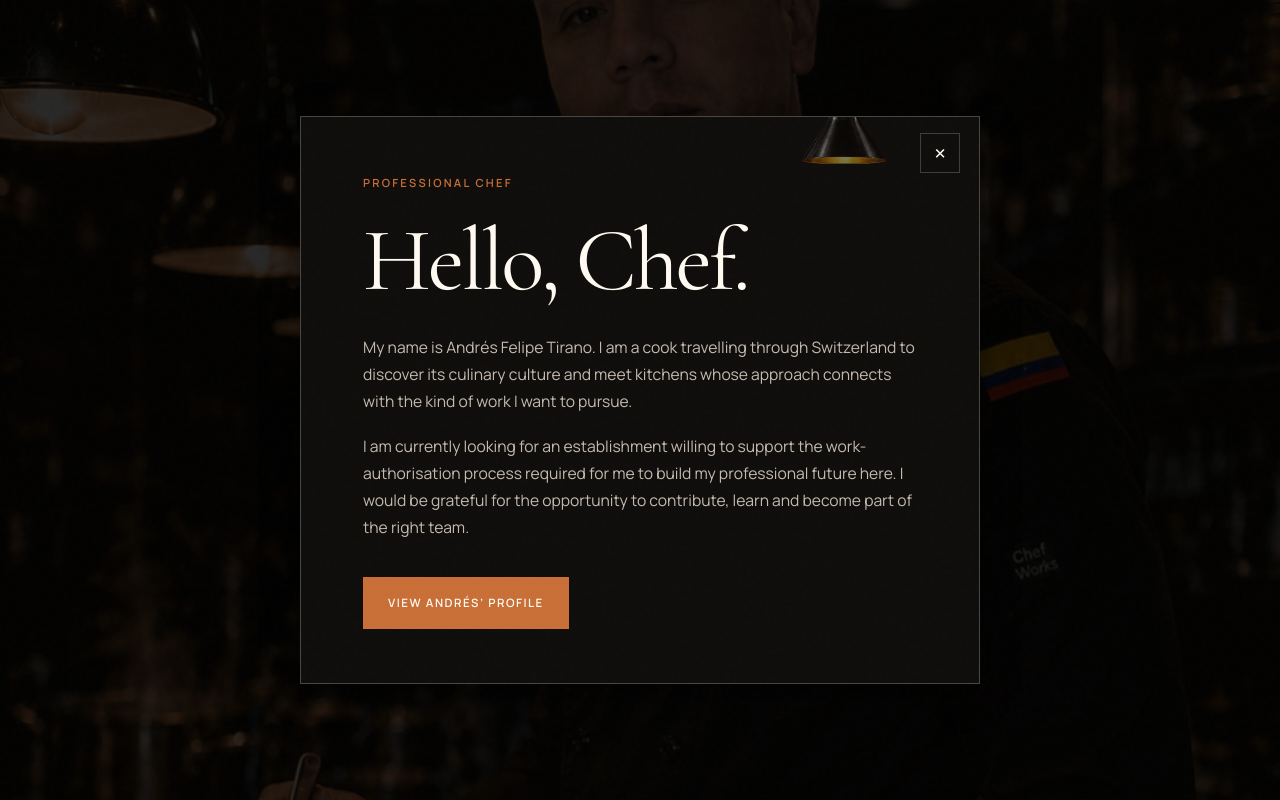
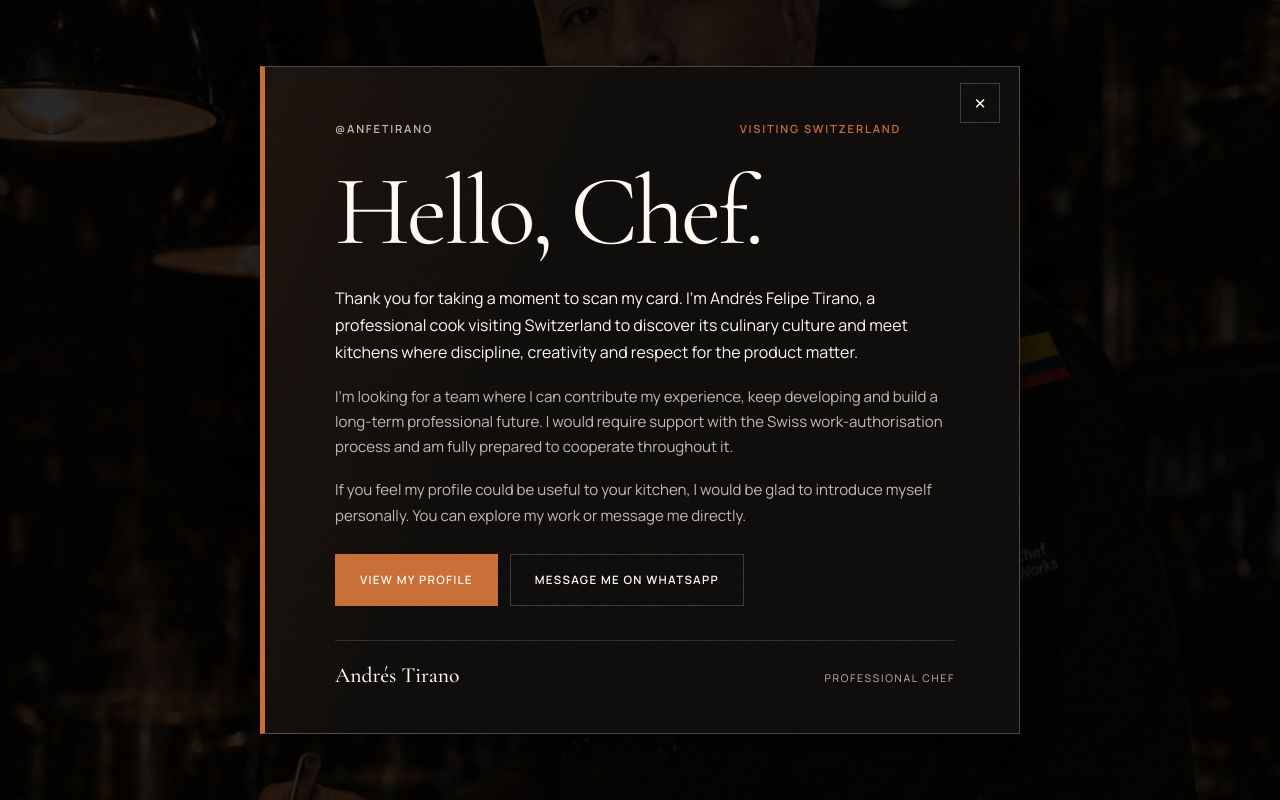
Before and after one commit to anfetirano/chef-brand, a Next.js app: page /hello-chef in a window 1280 px wide. Built offline with nearby package versions, Linux system fonts and the light colour scheme.

Commit message:
Refine Hello Chef welcome and calls to action

```diff
--- a/components/hello-chef/hello-chef-landing.tsx
+++ b/components/hello-chef/hello-chef-landing.tsx
@@ -1,4 +1,3 @@
-import Image from "next/image";
 import Link from "next/link";
 import styles from "./hello-chef.module.css";
 
@@ -8,21 +7,31 @@ export function HelloChefLanding() {
       <div className={styles.backdrop}>
         <section className={styles.welcome} role="dialog" aria-modal="true" aria-labelledby="welcome-title" aria-describedby="welcome-copy">
           <Link className={styles.closeLink} href="/" aria-label="Close welcome message">×</Link>
-          <div className={styles.lamp} aria-hidden="true">
-            <Image src="/images/pass-scene/lamp-on.png" alt="" fill priority sizes="150px" />
-          </div>
           <div className={styles.content}>
-            <p className={styles.role}>Professional Chef</p>
+            <div className={styles.introMeta}>
+              <span>@anfetirano</span>
+              <span>Visiting Switzerland</span>
+            </div>
             <h1 id="welcome-title">Hello, Chef.</h1>
             <div id="welcome-copy" className={styles.copy}>
-              <p>
-                My name is Andrés Felipe Tirano. I am a cook travelling through Switzerland to discover its culinary culture and meet kitchens whose approach connects with the kind of work I want to pursue.
+              <p className={styles.opening}>
+                Thank you for taking a moment to scan my card. I’m Andrés Felipe Tirano, a professional cook visiting Switzerland to discover its culinary culture and meet kitchens where discipline, creativity and respect for the product matter.
               </p>
               <p>
-                I am currently looking for an establishment willing to support the work-authorisation process required for me to build my professional future here. I would be grateful for the opportunity to contribute, learn and become part of the right team.
+                I’m looking for a team where I can contribute my experience, keep developing and build a long-term professional future. I would require support with the Swiss work-authorisation process and am fully prepared to cooperate throughout it.
+              </p>
+              <p>
+                If you feel my profile could be useful to your kitchen, I would be glad to introduce myself personally. You can explore my work or message me directly.
               </p>
             </div>
-            <Link className={styles.primaryAction} href="/">View Andrés’ profile</Link>
+            <div className={styles.actions}>
+              <Link className={styles.primaryAction} href="/">View my profile</Link>
+              <a className={styles.secondaryAction} href="https://wa.me/34603919993" target="_blank" rel="noreferrer">Message me on WhatsApp</a>
+            </div>
+            <div className={styles.signature}>
+              <strong>Andrés Tirano</strong>
+              <span>Professional Chef</span>
+            </div>
           </div>
         </section>
       </div>
--- a/components/hello-chef/hello-chef.module.css
+++ b/components/hello-chef/hello-chef.module.css
@@ -14,12 +14,15 @@
 
 .welcome {
   position: relative;
-  width: min(680px, 100%);
+  width: min(760px, 100%);
   max-height: calc(100vh - 48px);
   overflow: auto;
-  padding: 58px 62px 54px;
+  padding: 54px 64px 42px 70px;
   border: 1px solid rgba(255, 250, 241, 0.24);
-  background: #100e0c;
+  border-left: 5px solid var(--accent);
+  background:
+    linear-gradient(112deg, rgba(201, 111, 56, 0.075), transparent 34%),
+    #100e0c;
   box-shadow: 0 8px 28px rgba(0, 0, 0, 0.5);
 }
 
@@ -39,68 +42,104 @@
   line-height: 1;
 }
 
-.lamp {
-  position: absolute;
-  z-index: 0;
-  top: -164px;
-  right: 66px;
-  width: 138px;
-  height: 260px;
-  opacity: 0.45;
-  pointer-events: none;
-}
-
-.lamp img { object-fit: contain; filter: none; }
 .content { position: relative; z-index: 1; }
 
-.role {
-  margin: 0 0 24px;
-  color: var(--accent);
+.introMeta {
+  display: flex;
+  justify-content: space-between;
+  gap: 24px;
+  margin: 0 54px 30px 0;
+  color: var(--muted);
   font-size: 0.7rem;
   font-weight: 600;
-  letter-spacing: 0.2em;
+  letter-spacing: 0.16em;
   text-transform: uppercase;
 }
 
+.introMeta span:last-child { color: var(--accent); }
+
 .content h1 {
-  margin: 0 0 28px;
+  margin: 0 0 30px;
   font-family: var(--font-editorial);
-  font-size: clamp(3.6rem, 9vw, 5.6rem);
+  font-size: clamp(4rem, 9vw, 6.2rem);
   font-weight: 400;
-  line-height: 1;
+  line-height: 0.88;
 }
 
 .copy p {
-  max-width: 560px;
+  max-width: 620px;
   margin: 0 0 18px;
   color: var(--muted);
-  font-size: 0.98rem;
-  line-height: 1.72;
+  font-size: 0.94rem;
+  line-height: 1.68;
 }
 
-.primaryAction {
+.copy .opening {
+  color: var(--foreground);
+  font-size: 1rem;
+}
+
+.actions {
+  display: flex;
+  flex-wrap: wrap;
+  gap: 12px;
+  margin-top: 26px;
+}
+
+.primaryAction,
+.secondaryAction {
   min-height: 52px;
   width: fit-content;
   display: inline-flex;
   align-items: center;
   justify-content: center;
-  margin-top: 18px;
   padding: 0 24px;
   border: 1px solid var(--accent);
-  color: #fffaf1;
-  background: var(--accent);
   font-size: 0.72rem;
   font-weight: 600;
-  letter-spacing: 0.13em;
+  letter-spacing: 0.11em;
   text-transform: uppercase;
 }
+
+.primaryAction { color: #fffaf1; background: var(--accent); }
+.secondaryAction { color: var(--foreground); border-color: var(--border); background: transparent; }
 
 .primaryAction:hover,
 .primaryAction:focus-visible { background: #ad5c2d; }
 
+.secondaryAction:hover,
+.secondaryAction:focus-visible { border-color: var(--foreground); }
+
+.signature {
+  display: flex;
+  align-items: baseline;
+  justify-content: space-between;
+  gap: 20px;
+  margin-top: 34px;
+  padding-top: 18px;
+  border-top: 1px solid rgba(255, 250, 241, 0.14);
+}
+
+.signature strong {
+  font-family: var(--font-editorial);
+  font-size: 1.35rem;
+  font-weight: 500;
+}
+
+.signature span {
+  color: var(--muted);
+  font-size: 0.66rem;
+  letter-spacing: 0.16em;
+  text-transform: uppercase;
+}
+
 @media (max-width: 560px) {
   .backdrop { padding: 12px; }
-  .welcome { padding: 52px 24px 32px; }
+  .welcome { padding: 52px 24px 30px 28px; }
   .content h1 { margin-bottom: 22px; }
-  .lamp { right: 34px; }
+  .introMeta { display: grid; gap: 6px; margin-right: 50px; }
+  .actions { display: grid; }
+  .primaryAction,
+  .secondaryAction { width: 100%; }
+  .signature { align-items: flex-start; flex-direction: column; gap: 4px; }
 }
```
